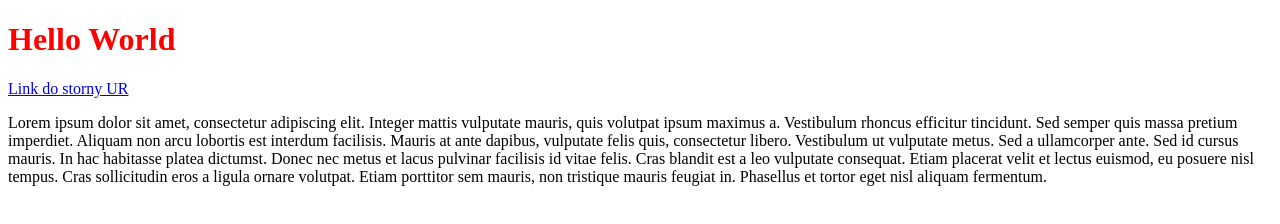
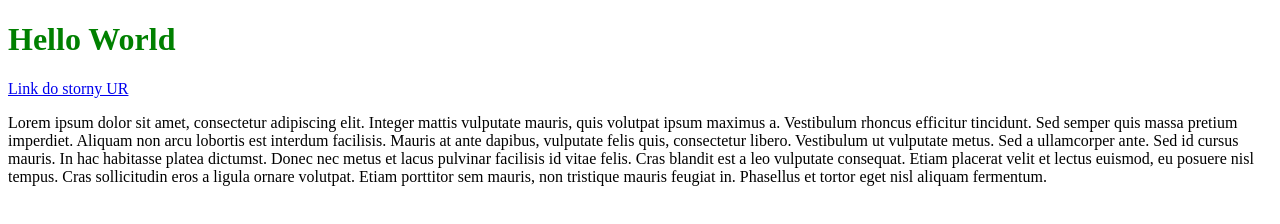
Before and after one commit to LynxLynxx/InzOprLab3, a plain HTML site: page index.html in a window 1280 px wide. Drawn offline with Linux system fonts and the light colour scheme.

Commit message:
Change header to green

```diff
--- a/style.css
+++ b/style.css
@@ -1,3 +1,3 @@
 h1{
-  color: #ff0000;
+  color: green;
 }
```
